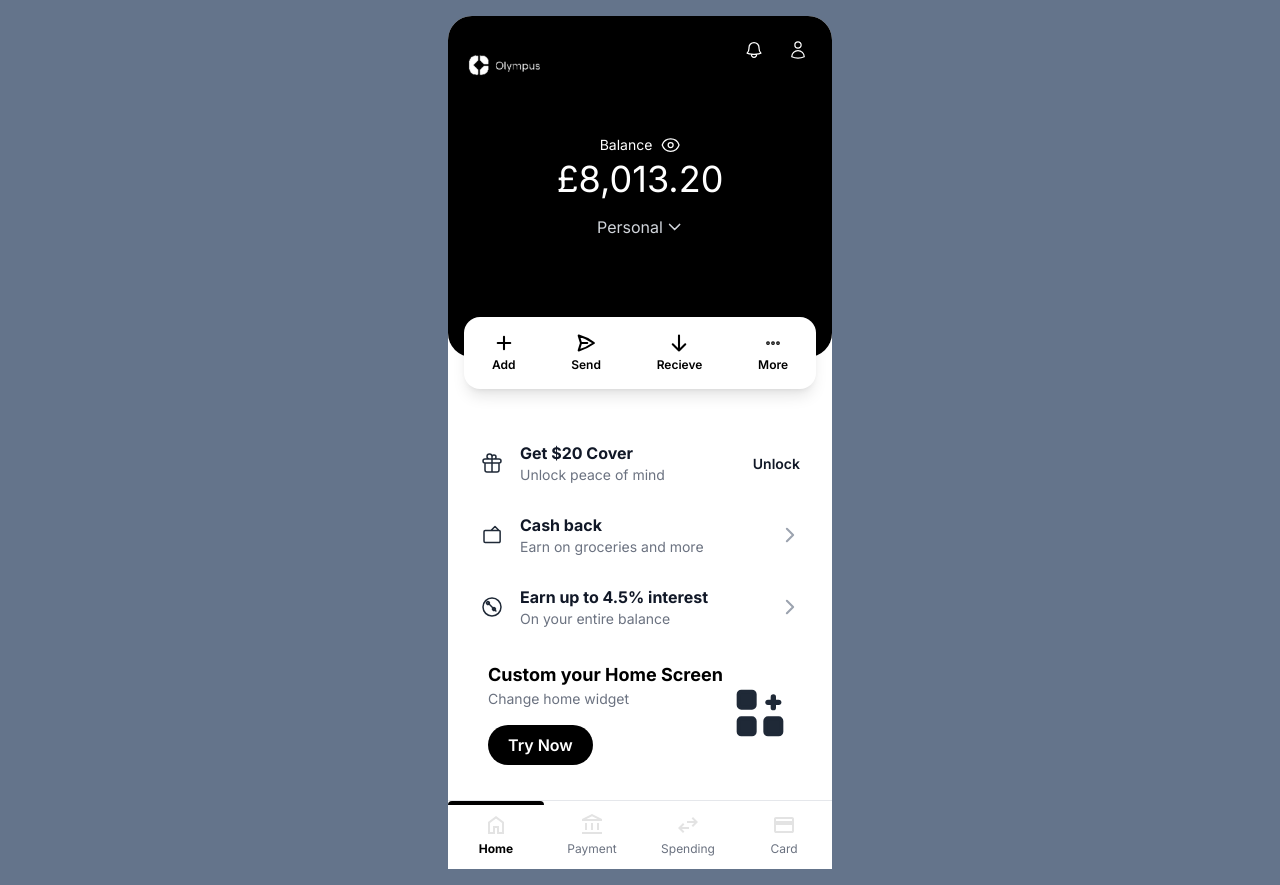
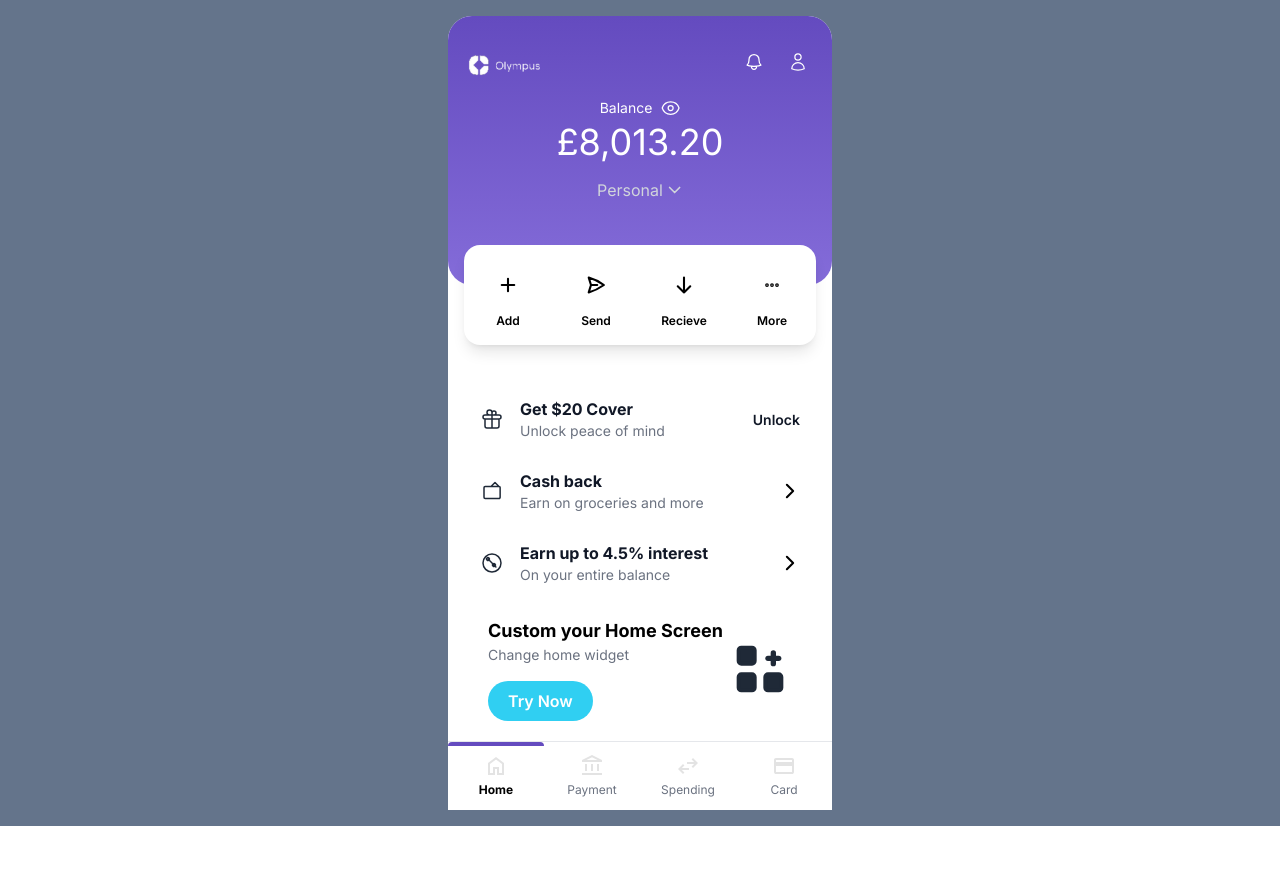
Before and after one commit to LaraSouzx/DesafioFrontEnd, a React (Create React App) app: page / in a window 1280 px wide. After the commit the page ends 826 px from the top, so only its background shows below. Built offline with nearby package versions, Linux system fonts and the light colour scheme.

Commit message:
fix: melhorias no estilo

```diff
--- a/src/App.js
+++ b/src/App.js
@@ -7,7 +7,7 @@ import NavBar from './components/navegacao/NavBar';
 function App() {
   return (
      <main className='bg-slate-500 min-h-screen flex items-center justify-center p-4'>
-        <div className='w-full max-w-sm aspect-[9/20] bg-white rounded-3xl shadow-2x flex flex-col justify-start'>
+        <div className='w-full max-w-sm aspect-[9/18] bg-white rounded-3xl shadow-2x flex flex-col justify-start'>
           <HeaderBase/>
 
 
--- a/src/components/acoes/BarraAcoes.jsx
+++ b/src/components/acoes/BarraAcoes.jsx
@@ -2,40 +2,71 @@ import React from 'react';
 
 const BarraAcoes = () => {
   return (
+    <div className="w-11/12 mx-auto -mt-10 relative bg-white rounded-2xl shadow-lg flex items-center justify-around py-4">
 
-    <div className=" w-11/12  mx-auto -mt-10 relative  bg-white rounded-2xl shadow-lg flex items-center justify-around py-4">
-
-      {/*botao adcionar*/}
-      <button className="flex flex-col items-center space-y-1 text-black hover:text-blue-600 transition-colors">
-        <svg xmlns="http://www.w3.org/2000/svg" fill="none" viewBox="0 0 24 24" strokeWidth={2.5} stroke="currentColor" className="w-5 h-5">
+      {/* Botão Adicionar */}
+      <div className="flex flex-col items-center space-y-1">
+        <button className="
+          flex items-center justify-center
+          w-12 h-12 rounded-full
+          text-black hover:text-gray-800
+          hover:bg-gray-100 hover:ring-4 hover:ring-gray-300 hover:ring-opacity-50
+          transition-all duration-300 group
+        ">
+          <svg xmlns="http://www.w3.org/2000/svg" className="w-5 h-5 transition-transform duration-300 group-hover:scale-110" fill="none" viewBox="0 0 24 24" strokeWidth={2.5} stroke="currentColor">
             <path strokeLinecap="round" strokeLinejoin="round" d="M12 4.5v15m7.5-7.5h-15" />
           </svg>
+        </button>
         <span className="text-xs font-semibold">Add</span>
-      </button>
+      </div>
 
-      {/*botao enviar*/}
-      <button className="flex flex-col items-center space-y-1 text-black hover:text-blue-600 transition-colors">
-        <svg xmlns="http://www.w3.org/2000/svg" fill="none" viewBox="0 0 24 24" strokeWidth={2.5} stroke="currentColor" className="w-5 h-5">
+      {/* Botão Enviar */}
+      <div className="flex flex-col items-center space-y-1">
+        <button className="
+          flex items-center justify-center
+          w-12 h-12 rounded-full
+          text-black hover:text-gray-800
+          hover:bg-gray-100 hover:ring-4 hover:ring-gray-300 hover:ring-opacity-50
+          transition-all duration-300 group
+        ">
+          <svg xmlns="http://www.w3.org/2000/svg" className="w-5 h-5 transition-transform duration-300 group-hover:scale-110" fill="none" viewBox="0 0 24 24" strokeWidth={2.5} stroke="currentColor">
             <path strokeLinecap="round" strokeLinejoin="round" d="M6 12L3.269 3.126A59.768 59.768 0 0121.485 12 59.77 59.77 0 013.27 20.876L5.999 12zm0 0h7.5" />
           </svg>
+        </button>
         <span className="text-xs font-semibold">Send</span>
-      </button>
+      </div>
 
-      {/*botao receber */}
-      <button className="flex flex-col items-center space-y-1 text-black hover:text-blue-600 transition-colors">
-        <svg xmlns="http://www.w3.org/2000/svg" fill="none" viewBox="0 0 24 24" strokeWidth={2.5} stroke="currentColor" className="w-5 h-5">
+      {/* Botão Receber */}
+      <div className="flex flex-col items-center space-y-1">
+        <button className="
+          flex items-center justify-center
+          w-12 h-12 rounded-full
+          text-black hover:text-gray-800
+          hover:bg-gray-100 hover:ring-4 hover:ring-gray-300 hover:ring-opacity-50
+          transition-all duration-300 group
+        ">
+          <svg xmlns="http://www.w3.org/2000/svg" className="w-5 h-5 transition-transform duration-300 group-hover:scale-110" fill="none" viewBox="0 0 24 24" strokeWidth={2.5} stroke="currentColor">
             <path strokeLinecap="round" strokeLinejoin="round" d="M19.5 13.5L12 21m0 0l-7.5-7.5M12 21V3" />
           </svg>
+        </button>
         <span className="text-xs font-semibold">Recieve</span>
-      </button>
+      </div>
 
-      {/*botao mais */}
-      <button className="flex flex-col items-center space-y-1 text-black hover:text-blue-600 transition-colors">
-        <svg xmlns="http://www.w3.org/2000/svg" fill="none" viewBox="0 0 24 24" strokeWidth={3} stroke="currentColor" className="w-5 h-5">
+      {/* Botão Mais */}
+      <div className="flex flex-col items-center space-y-1">
+        <button className="
+          flex items-center justify-center
+          w-12 h-12 rounded-full
+          text-black hover:text-gray-800
+          hover:bg-gray-100 hover:ring-4 hover:ring-gray-300 hover:ring-opacity-50
+          transition-all duration-300 group
+        ">
+          <svg xmlns="http://www.w3.org/2000/svg" className="w-5 h-5 transition-transform duration-300 group-hover:scale-110" fill="none" viewBox="0 0 24 24" strokeWidth={3} stroke="currentColor">
             <path strokeLinecap="round" strokeLinejoin="round" d="M6.75 12a.75.75 0 11-1.5 0 .75.75 0 011.5 0zM12.75 12a.75.75 0 11-1.5 0 .75.75 0 011.5 0zM18.75 12a.75.75 0 11-1.5 0 .75.75 0 011.5 0z" />
           </svg>
+        </button>
         <span className="text-xs font-semibold">More</span>
-      </button>
+      </div>
 
     </div>
   );
--- a/src/components/acoes/BotaoAcao.jsx
+++ /dev/null
@@ -1,11 +0,0 @@
-import React from "react";
-//recebe o icone como componente e texto como propriedades
-const BotaoAcao = ({icone, texto}) => {
-    return(
-        <button className="flex flex-col items-center space-y-1 text-gray-700 hover:text-blue-600 transition-colors">
-            {icone}
-            <span className="text-sm font-medium">{texto}</span>
-        </button>
-    );
-};
-export default BotaoAcao;
--- a/src/components/header/headerBase.jsx
+++ b/src/components/header/headerBase.jsx
@@ -9,7 +9,7 @@ import Balance from './balance';
 function HeaderBase() {
   return (
 
-    <div className='bg-black h-[40%] w-full rounded-3xl relative overflow-hidden'>
+    <div className='bg-gradient-to-b from-[#644BBF] to-[#846CD9]  h-[35%] w-full rounded-3xl relative overflow-hidden'>
       <img
           src={logo}
           alt='Logo'
@@ -17,7 +17,7 @@ function HeaderBase() {
       />
 
 
-      <div className="absolute top-4 right-4 flex items-center space-x-2">
+      <div className="absolute top-7 right-4 flex items-center space-x-2">
         <NotificacaoIcon />
         <PerfilIcon />
       </div>
--- a/src/components/navegacao/NavBar.jsx
+++ b/src/components/navegacao/NavBar.jsx
@@ -40,7 +40,7 @@ const NavItem = ({ label, icon, active, onClick }) => {
     >
       {/* Barra preta fixa no topo do item */}
       {active && (
-        <div className="absolute top-0 left-0 w-full h-1 bg-black rounded-t-full" />
+        <div className="absolute top-0 left-0 w-full h-1 bg-[#644BBF] rounded-t-full" />
       )}
 
       <div className={`${active ? 'text-black' : 'text-gray-500'}`}>
--- a/src/components/promocao/CartaoAcao.jsx
+++ b/src/components/promocao/CartaoAcao.jsx
@@ -8,7 +8,7 @@ const CartaoAcao = () => {
                     <h2 className="font-bold text-lg text-gray-90">Custom your Home Screen</h2>
                      <p className="text-sm text-gray-500">Change home widget</p>
                 </div>
-                <button className="bg-black text-white font-semibold rounded-full px-5 py-2 hover:bg-gray-800 transition-colors">
+                <button className="bg-[#30CFF2] text-white font-semibold rounded-full px-5 py-2  hover:bg-gray-900 hover:ring-2 hover:ring-gray-300 hover:ring-opacity-50 transition-all duration-300 transform hover:scale-105">
                     Try Now
                 </button>
             </div>
--- a/src/components/vantagens/ListaVantagem.jsx
+++ b/src/components/vantagens/ListaVantagem.jsx
@@ -17,7 +17,7 @@ const ListaVantagens = () => {
 
         <div
           key={vantagem.id}
-          className="flex items-center justify-between p-3 rounded-xl cursor-pointer hover:bg-gray-100 transition-transform duration-200 hover:scale-[1.03]"
+          className="flex items-center justify-between p-3 rounded-xl cursor-pointer hover:bg-[#F2F2F2] transition-transform duration-200 hover:scale-[1.03]  hover:ring-4 hover:ring-slate-200 hover:ring-opacity-75 "
         >
           <div className="flex items-center space-x-4">
             {vantagem.icone}
@@ -33,7 +33,7 @@ const ListaVantagens = () => {
                 {vantagem.acao.texto}
               </button>
             ) : (
-              <svg xmlns="http://www.w3.org/2000/svg" fill="none" viewBox="0 0 24 24" strokeWidth={2.5} stroke="currentColor" className="w-5 h-5 text-gray-400">
+              <svg xmlns="http://www.w3.org/2000/svg" fill="none" viewBox="0 0 24 24" strokeWidth={2.5} stroke="currentColor" className="w-5 h-5 text-black">
                 <path strokeLinecap="round" strokeLinejoin="round" d="M8.25 4.5l7.5 7.5-7.5 7.5" />
               </svg>
             )}
```
Lines whose indentation alone changed are shown as unchanged.
